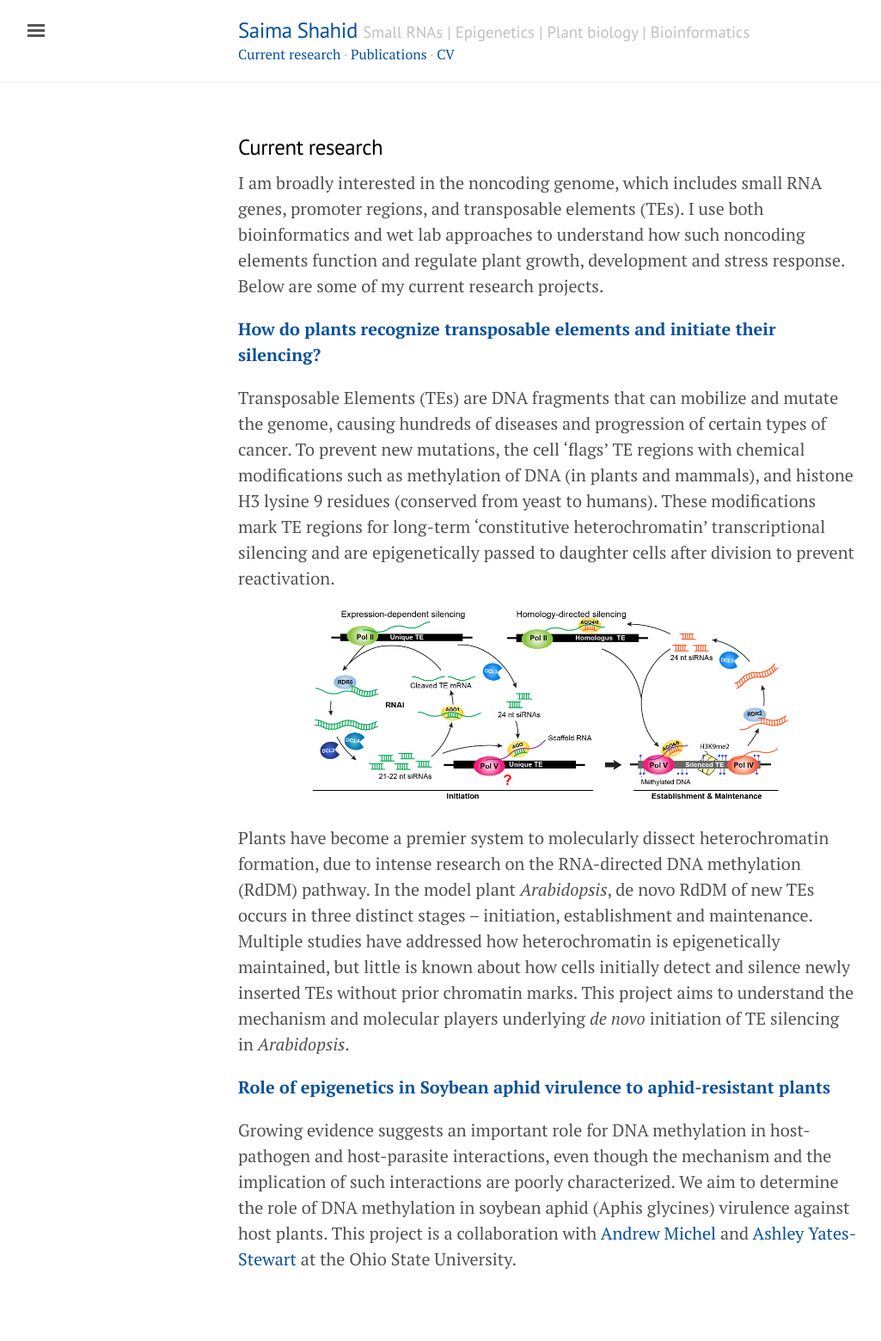
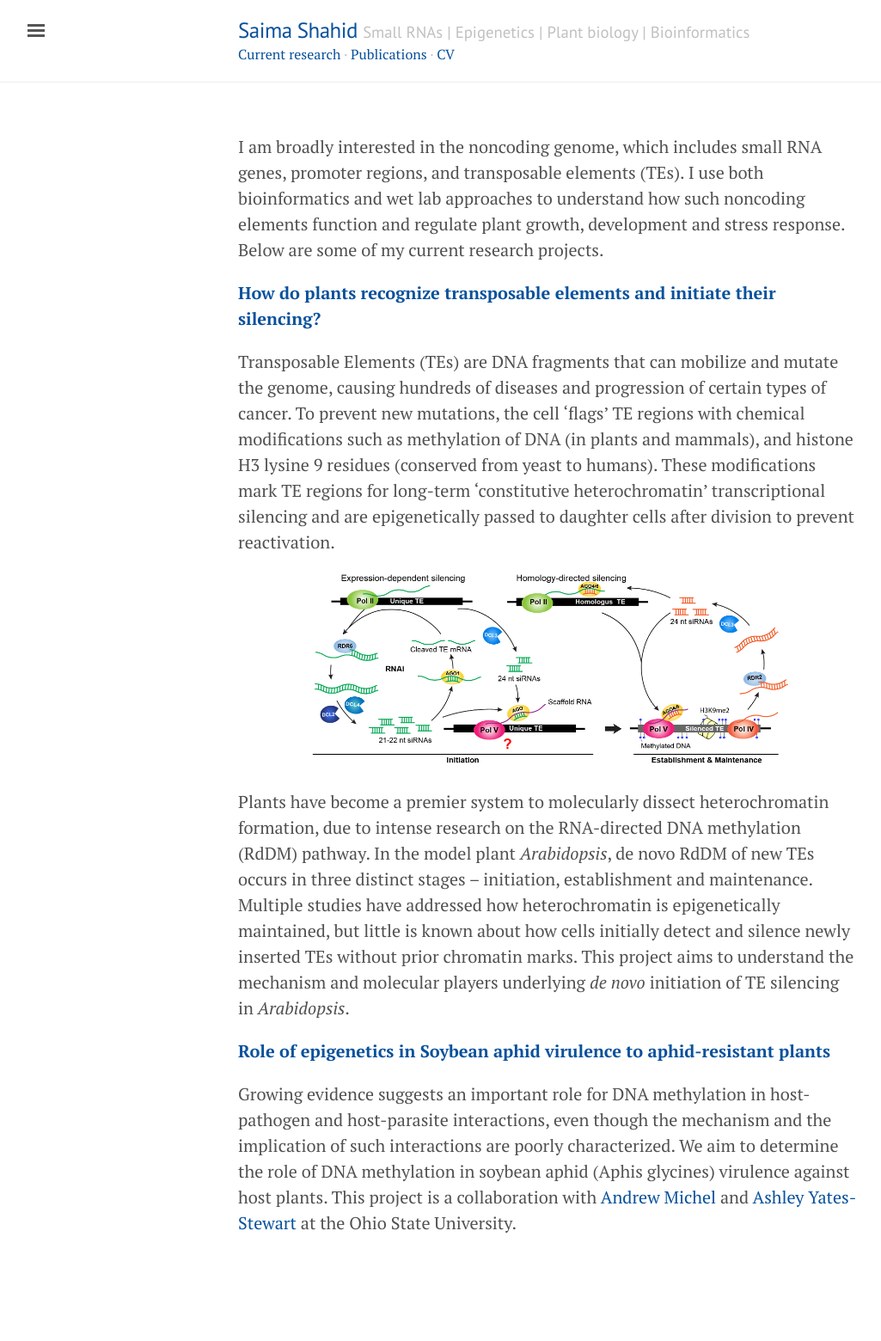
Before and after one commit to shahsam/saimashahid.github.io, a Jekyll site: the page built from research.md, in a window 1280 px wide. Shown: the whole page at 86% size, without its empty margins (3-1028 px from the left). Built offline with Jekyll 4.4.1, drawn with Linux system fonts in a browser that asks for light colours; nearby versions of some CDN libraries; after the commit the page ends 1518 px from its top, so only the background shows below that.

Commit message:
Update research.md

```diff
--- a/research.md
+++ b/research.md
@@ -1,5 +1,4 @@
 ---
-title: Current research
 layout: page
 ---
 I am broadly interested in the noncoding genome, which includes small RNA genes, promoter regions, and transposable elements (TEs). I use both bioinformatics and wet lab approaches to understand how such noncoding elements function and regulate plant growth, development and stress response. Below are some of my current research projects.
```
